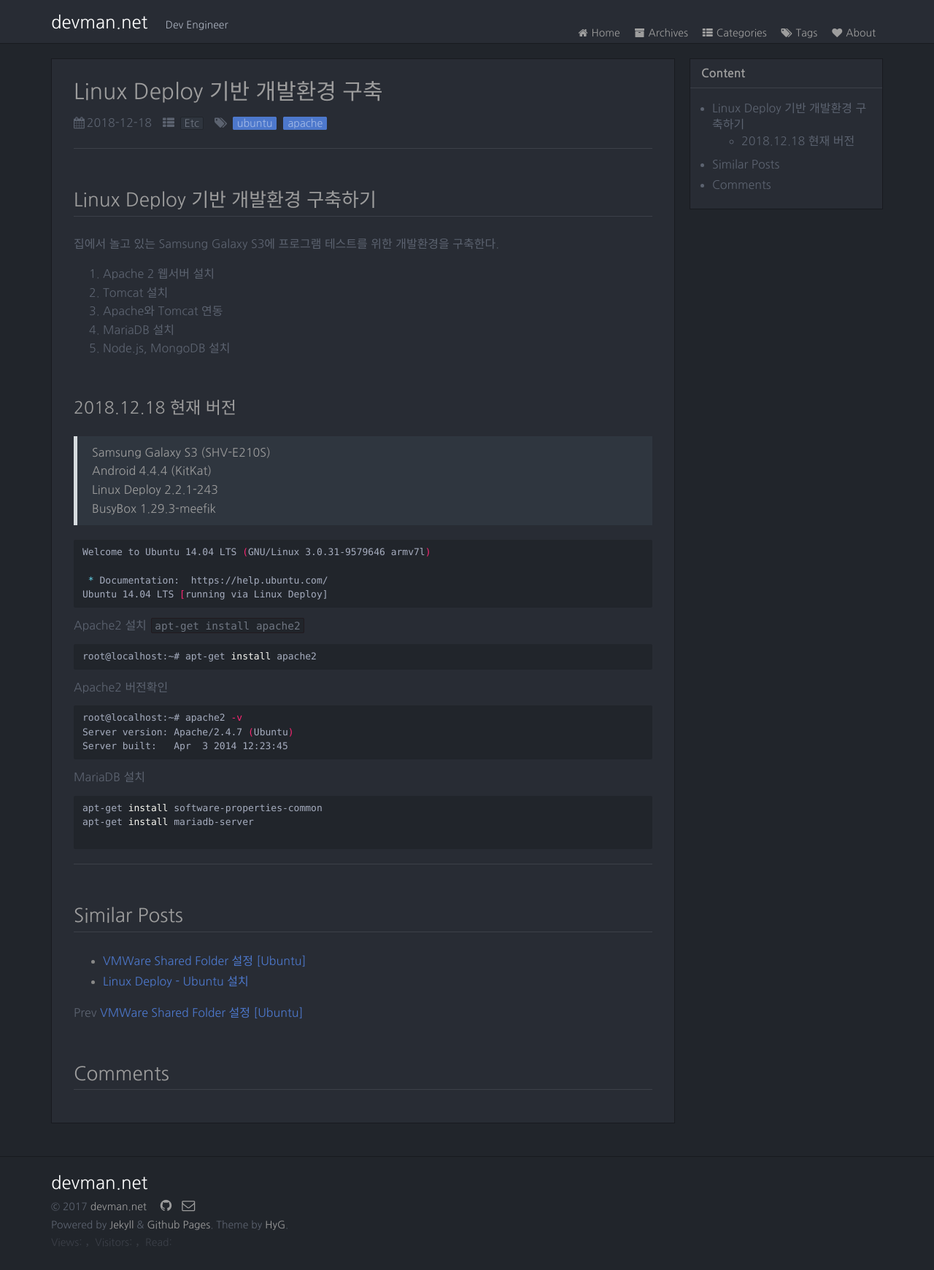
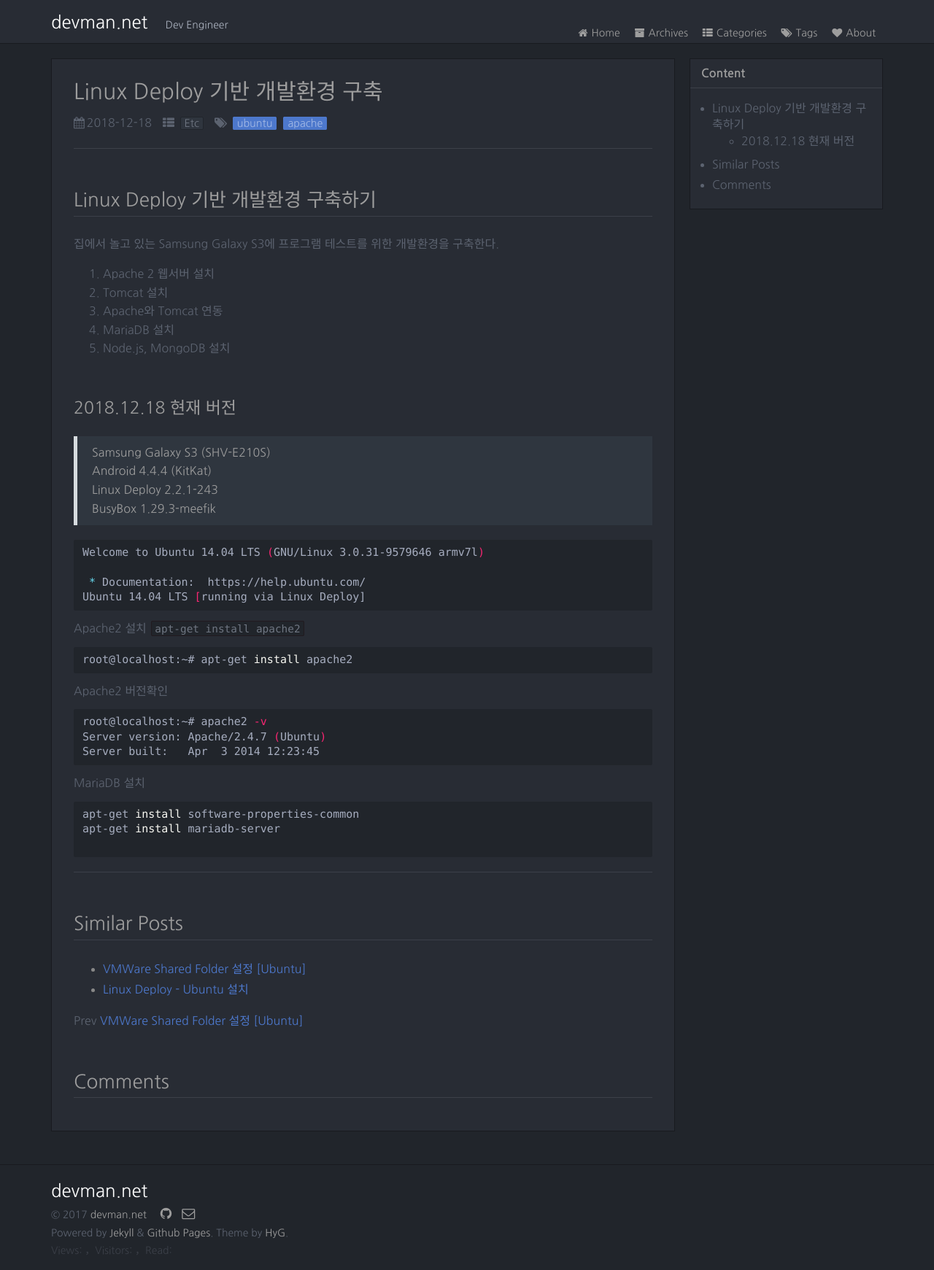
Before and after one commit to devman-net/devman-net.github.io, a Jekyll site: the page built from _posts/2018-12-18-linux-deploy-was.md, in a window 1280 px wide. Shown: the whole page at 73% size. Built offline with Jekyll 4.4.1, drawn with Linux system fonts in a browser that asks for light colours; some web fonts are replaced; comment, search, counter and statistics services are not loaded; a style sheet for code colours, icons or effects is not loaded.

Commit message:
change code-block font size

```diff
--- a/_sass/_syntax-highlighting.scss
+++ b/_sass/_syntax-highlighting.scss
@@ -27,7 +27,7 @@ pre {
      > code {
          margin: 0;
          padding: 0;
-        font-size: 13px;
+        font-size: 15px; /* [devman] 2019.11.02 13->15 */
         color:#a6adbf;  /* [devman] 2018.10.24 #d1d1c9; */
         border: none;
         background-color: #21252b; /* [devman] 2018.10.24 #272822; */
```
